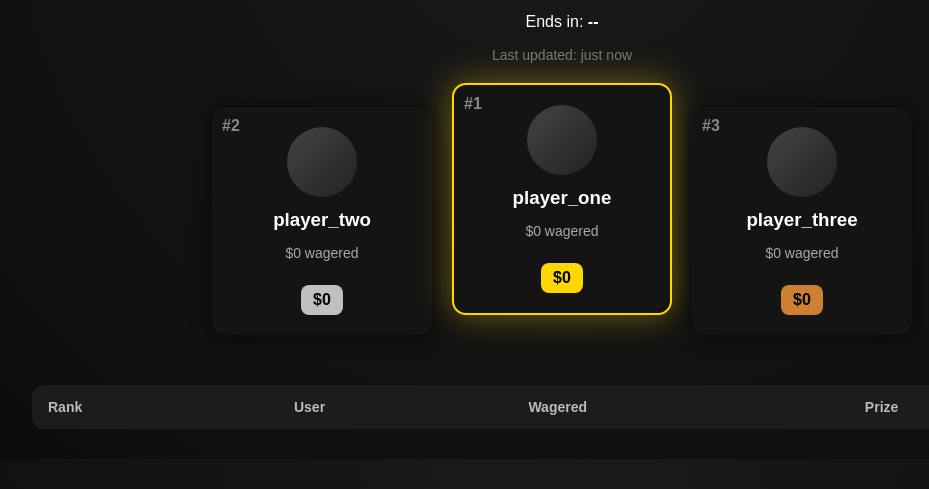
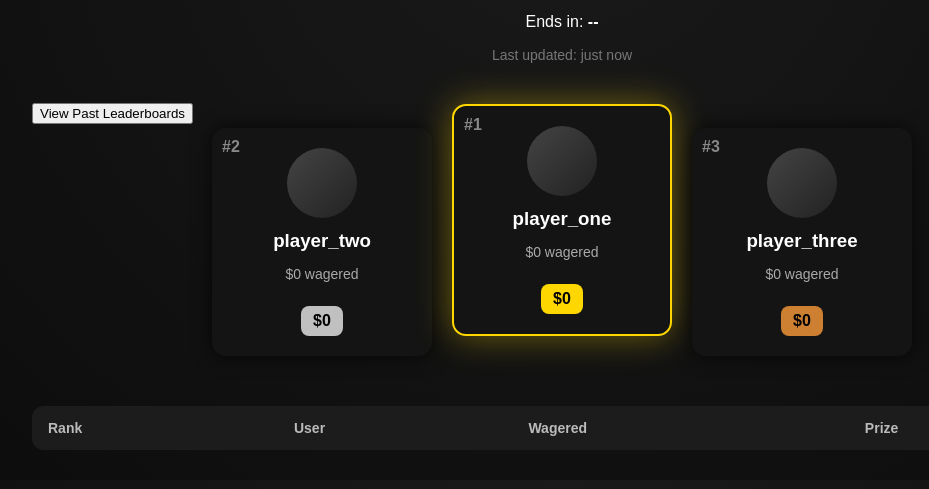
Before and after one commit to cupthedegen-design/cuplb, a website: page public/index.html in a window 1280 px wide. Shown: the part 135-624 px from the top of the page, without its empty margins (78-1007 px from the left). Drawn offline with Linux system fonts and the light colour scheme; no server answers.

Commit message:
Update index.html

```diff
--- a/public/index.html
+++ b/public/index.html
@@ -19,6 +19,11 @@
 
       <p class="updated">Last updated: <span id="updatedAt">just now</span></p>
     </header>
+
+    <button onclick="location.href='/archive.html'">
+  View Past Leaderboards
+</button>
+
 
     <!-- PODIUM -->
 <section class="podium">
```
